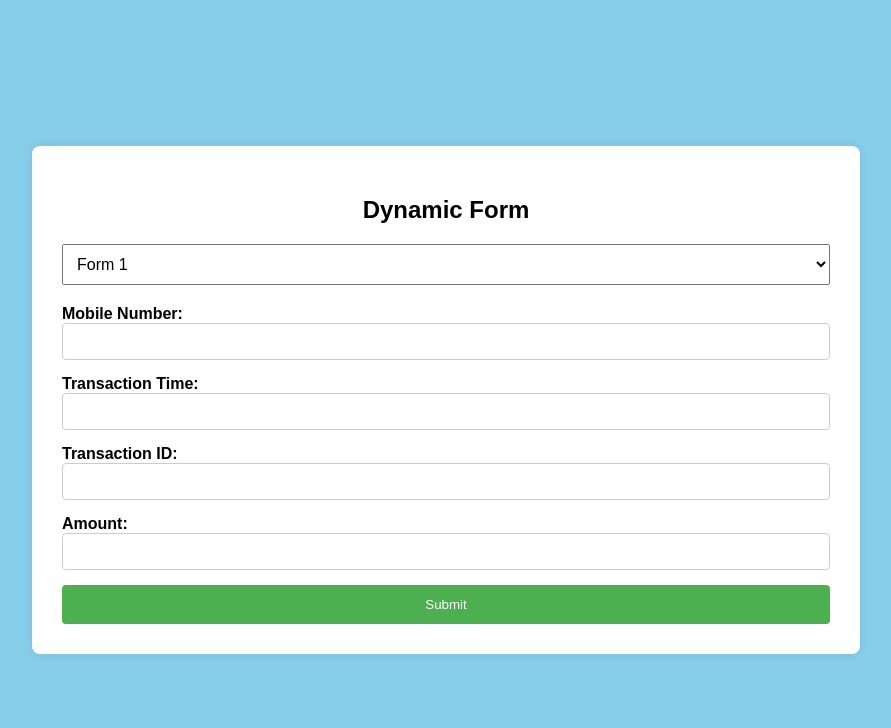
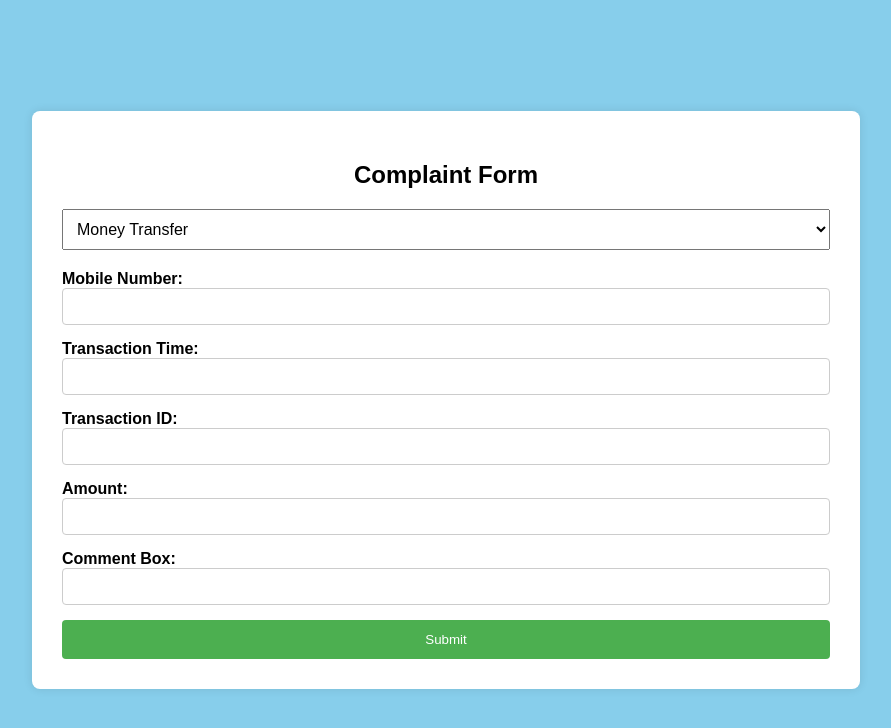
Before and after one commit to rehanabbasi312/easypaisa-comments, a Flask app: page /email in a window 1280 px wide. Shown: the top 728 px of the page, without its empty margins (194-1085 px from the left). Run offline with Flask 3, Linux system fonts and the light colour scheme.

Commit message:
Update Email Form

```diff
--- a/app.py
+++ b/app.py
@@ -86,6 +86,7 @@ def email():
         identifiedAmount = record['identifiedAmount']
         identifiedTransactionId = record['identifiedTransactionId']
         identifiedTransactionTime = record['identifiedTransactionTime']
+        commentBox = "Your Comment Here"
 
         # Render the template with the extracted values
         return render_template('email.html',
@@ -97,7 +98,9 @@ def email():
                                identifiedIssue=identifiedIssue,
                                identifiedAmount=identifiedAmount,
                                identifiedTransactionId=identifiedTransactionId,
-                               identifiedTransactionTime=identifiedTransactionTime)
+                               identifiedTransactionTime=identifiedTransactionTime,
+                               commentBox = commentBox
+                               )
     else:
         # If no data is found for the given GUID, render the template without any data
         return render_template('email.html')
@@ -110,9 +113,14 @@ def update_data():
     identifiedAmount = data.get('identifiedAmount')
     identifiedTransactionId = data.get('identifiedTransactionId')
     identifiedTransactionTime = data.get('identifiedTransactionTime')
+    comment = data.get('commentBox')
 
+    print("********************************************CHECK******************************")
+    comment = str(comment)
+    print(type(comment))
+    print(comment)
     # Call the updateDataToUserComplain function
-    updateDataToUserComplain(guid, identifiedNumber, identifiedAmount, identifiedTransactionId, identifiedTransactionTime)
+    updateDataToUserComplain(guid, identifiedNumber, identifiedAmount, identifiedTransactionId, identifiedTransactionTime,comment)
 
     # Return a response (you can customize the response as needed)
     return jsonify({"message": "Data updated successfully"})
--- a/data.py
+++ b/data.py
@@ -31,16 +31,16 @@ def insertDataIntoUserEmailTable(guid, sender_email, body, current_datetime_pkt)
         cursor.close()
         connection.close()
 
-def insertDataIntoUserComplainTable(userguid, emailmessage, messageresponse, identifiedNumber, identifiedIssue, identifiedAmount, identifiedTransactionId, identifiedTransactionTime):
+def insertDataIntoUserComplainTable(userguid, emailmessage, messageresponse, identifiedNumber, identifiedIssue, identifiedAmount, identifiedTransactionId, identifiedTransactionTime, commentBox):
     connection = ReturnDatabaseObject()
     # Define the SQL INSERT query
     sql_insert = """
-    INSERT INTO userComplain (userguid, emailmessage, messageresponse, identifiedNumber, identifiedIssue, identifiedAmount, identifiedTransactionId, identifiedTransactionTime)
-    VALUES (?, ?, ?, ?, ?, ?, ?, ?)
+    INSERT INTO userComplain (userguid, emailmessage, messageresponse, identifiedNumber, identifiedIssue, identifiedAmount, identifiedTransactionId, identifiedTransactionTime, commentBox)
+    VALUES (?, ?, ?, ?, ?, ?, ?, ?, ?)
     """
 
     # Define the parameters to be inserted
-    param_values = (userguid, emailmessage, messageresponse, identifiedNumber, identifiedIssue, identifiedAmount, identifiedTransactionId, identifiedTransactionTime)
+    param_values = (userguid, emailmessage, messageresponse, identifiedNumber, identifiedIssue, identifiedAmount, identifiedTransactionId, identifiedTransactionTime, commentBox)
 
     # Create a cursor object
     cursor = connection.cursor()
@@ -69,7 +69,7 @@ def getDataFromUserComplain(mydb, guid):
     df = pd.read_sql_query(qry, mydb, params=(guid,))
     return df
 
-def updateDataToUserComplain(guid, identifiedNumber, identifiedAmount, identifiedTransactionId, identifiedTransactionTime):
+def updateDataToUserComplain(guid, identifiedNumber, identifiedAmount, identifiedTransactionId, identifiedTransactionTime, commentBox):
     # Define the SQL UPDATE query
     mydb = ReturnDatabaseObject()
     sql_update = """
@@ -77,12 +77,13 @@ def updateDataToUserComplain(guid, identifiedNumber, identifiedAmount, identifie
     SET identifiedNumber = ?,
         identifiedAmount = ?,
         identifiedTransactionId = ?,
-        identifiedTransactionTime = ?
+        identifiedTransactionTime = ?,
+        commentBox = ?
     WHERE userguid = ?
     """
 
     # Define the parameters to be updated
-    param_values = (identifiedNumber, identifiedAmount, identifiedTransactionId, identifiedTransactionTime, guid)
+    param_values = (identifiedNumber, identifiedAmount, identifiedTransactionId, identifiedTransactionTime,commentBox, guid)
 
     # Create a cursor object
     cursor = mydb.cursor()
--- a/templates/email.html
+++ b/templates/email.html
@@ -3,7 +3,7 @@
 <head>
 <meta charset="UTF-8">
 <meta name="viewport" content="width=device-width, initial-scale=1.0">
-<title>Dynamic Form</title>
+<title>Complain Form</title>
 <style>
     body {
         font-family: Arial, sans-serif;
@@ -75,9 +75,9 @@
 <body>
 
 <div class="container">
-    <h2>Dynamic Form</h2>
+    <h2>Complaint Form</h2>
     <select id="formSelector" onchange="toggleForm()">
-        <option value="form1">Form 1</option>
+        <option value="form1">Money Transfer</option>
         <option value="form2">Form 2</option>
     </select>
 
@@ -93,6 +93,9 @@
 
         <label for="amount">Amount:</label>
         <input type="text" id="amount" name="amount" value="{{ identifiedAmount }}" required><br>
+
+        <label for="commentBox">Comment Box:</label>
+        <input type="text" id="commentBox" name="commentBox" value="{{ commentBox }}" required><br>
 
         <input type="submit" value="Submit">
     </form>
@@ -125,6 +128,7 @@
             var transactionTime = document.getElementById("transactionTime").value;
             var transactionId = document.getElementById("transactionId").value;
             var amount = document.getElementById("amount").value;
+            var comment = document.getElementById("commentBox").value;
 
             // Get the GUID from the URL
             var urlParams = new URLSearchParams(window.location.search);
@@ -142,6 +146,7 @@
                     document.getElementById('transactionTime').value = '';
                     document.getElementById('transactionId').value = '';
                     document.getElementById('amount').value = '';
+                    document.getElementById('commentBox').value = '';
                 }
             };
             var data = JSON.stringify({
@@ -149,7 +154,8 @@
                 "identifiedNumber": mobileNumber,
                 "identifiedAmount": amount,
                 "identifiedTransactionId": transactionId,
-                "identifiedTransactionTime": transactionTime
+                "identifiedTransactionTime": transactionTime,
+                "commentBox":comment
             });
             xhr.send(data);
         }
```
